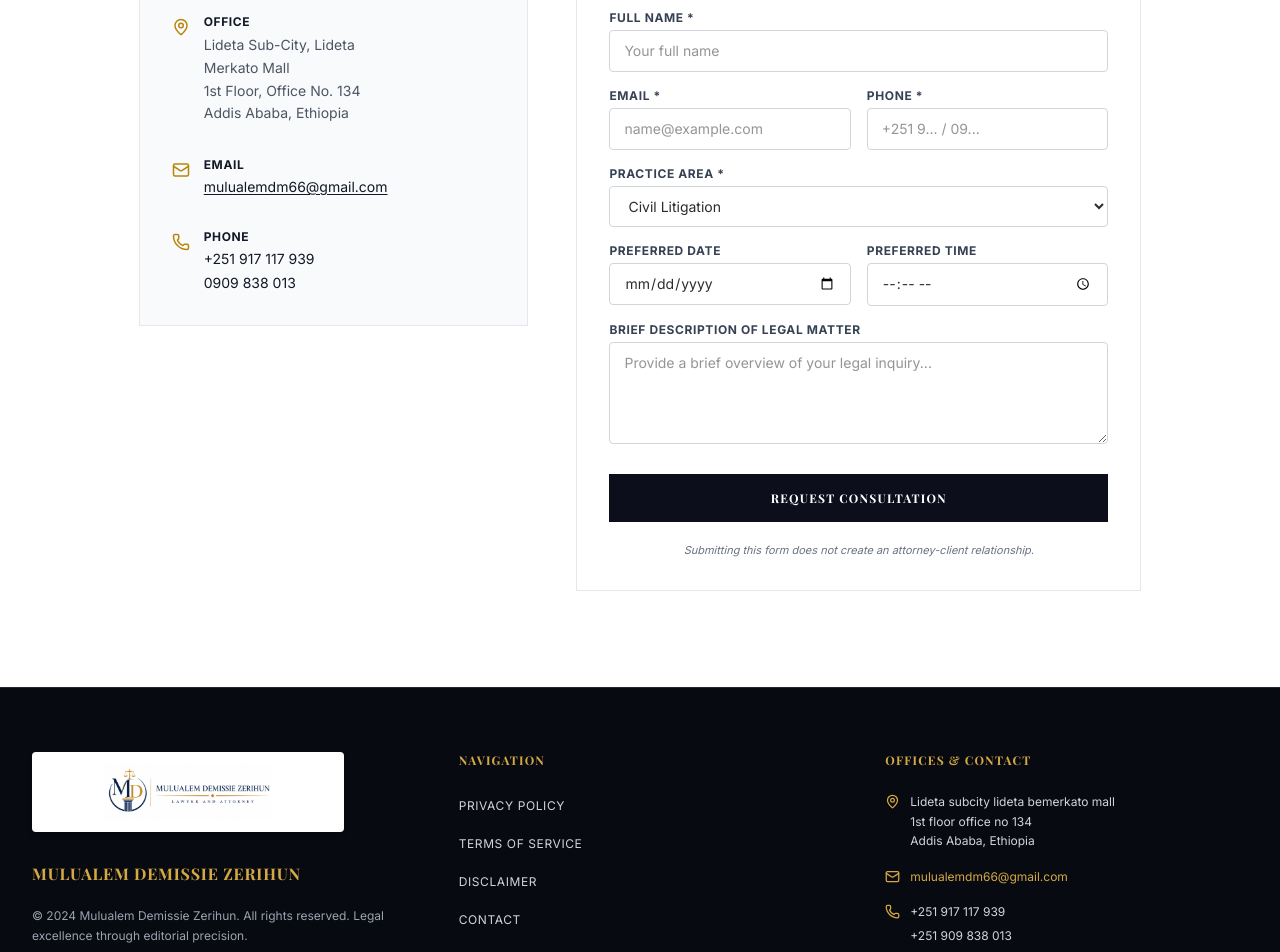
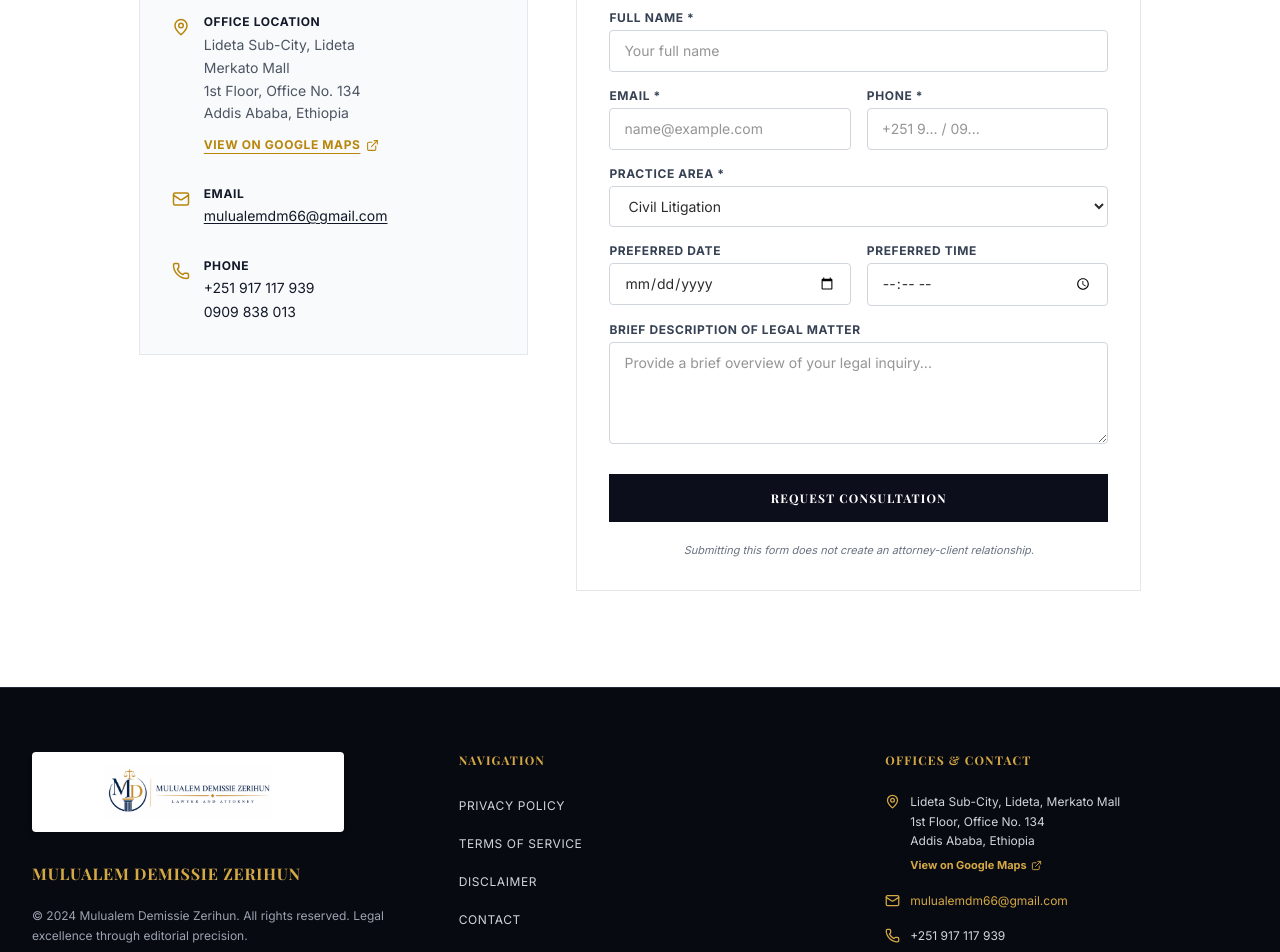
Before and after one commit to yordy11/mulualem-demissie-law, a Next.js app: page /contact in a window 1280 px wide. Shown: the part 500-1452 px from the top of the page. Built offline with nearby package versions, Linux system fonts and the light colour scheme; a web font is replaced by a local one.

Commit message:
feat: link office address to official Google Maps business location

```diff
--- a/app/components/Footer.tsx
+++ b/app/components/Footer.tsx
@@ -1,6 +1,6 @@
 import Link from "next/link";
 import Image from "next/image";
-import { Phone, Mail, MapPin } from "lucide-react";
+import { Phone, Mail, MapPin, ExternalLink } from "lucide-react";
 
 const navigationLinks = [
   { label: "Privacy Policy", href: "/privacy" },
@@ -8,6 +8,9 @@ const navigationLinks = [
   { label: "Disclaimer", href: "/disclaimer" },
   { label: "Contact", href: "/contact" },
 ];
+
+const googleMapsUrl =
+  "https://www.google.com/maps/place/Mulualem+Damissie+attorney+and+consultant+at+law+law/@9.0063465,38.7315822,17z/data=!3m1!4b1!4m6!3m5!1s0x164b87e84f1a8003:0x3fa25d85b5c1bdf0!8m2!3d9.0063465!4d38.7315822!16s%2Fg%2F11xd2mp3n0?entry=ttu";
 
 export default function Footer() {
   return (
@@ -82,13 +85,24 @@ export default function Footer() {
             <div className="text-xs text-[#D1D5DB] space-y-3 leading-relaxed">
               <div className="flex items-start gap-2.5">
                 <MapPin size={15} className="text-[#D4A843] shrink-0 mt-0.5" />
-                <p>
-                  Lideta subcity lideta bemerkato mall
-                  <br />
-                  1st floor office no 134
-                  <br />
-                  Addis Ababa, Ethiopia
-                </p>
+                <div>
+                  <p>
+                    Lideta Sub-City, Lideta, Merkato Mall
+                    <br />
+                    1st Floor, Office No. 134
+                    <br />
+                    Addis Ababa, Ethiopia
+                  </p>
+                  <a
+                    href={googleMapsUrl}
+                    target="_blank"
+                    rel="noopener noreferrer"
+                    className="inline-flex items-center gap-1 mt-1.5 text-[11px] font-bold text-[#D4A843] hover:underline"
+                  >
+                    <span>View on Google Maps</span>
+                    <ExternalLink size={11} />
+                  </a>
+                </div>
               </div>
 
               <div className="flex items-center gap-2.5 pt-1">
--- a/app/contact/page.tsx
+++ b/app/contact/page.tsx
@@ -3,7 +3,7 @@
 import { useState } from "react";
 import Navbar from "../components/Navbar";
 import Footer from "../components/Footer";
-import { Mail, Phone, MapPin, CheckCircle2 } from "lucide-react";
+import { Mail, Phone, MapPin, CheckCircle2, ExternalLink } from "lucide-react";
 
 const practiceAreas = [
   "Civil Litigation",
@@ -13,6 +13,9 @@ const practiceAreas = [
   "Employment & Labour Law",
   "Dispute Resolution",
 ];
+
+const googleMapsUrl =
+  "https://www.google.com/maps/place/Mulualem+Damissie+attorney+and+consultant+at+law+law/@9.0063465,38.7315822,17z/data=!3m1!4b1!4m6!3m5!1s0x164b87e84f1a8003:0x3fa25d85b5c1bdf0!8m2!3d9.0063465!4d38.7315822!16s%2Fg%2F11xd2mp3n0?entry=ttu";
 
 export default function ContactPage() {
   const [fullName, setFullName] = useState("");
@@ -100,12 +103,12 @@ export default function ContactPage() {
             </div>
 
             <div className="space-y-6 text-sm text-[#374151]">
-              {/* Office Location */}
+              {/* Office Location with Direct Google Maps Link */}
               <div className="flex items-start gap-3.5">
                 <MapPin size={18} className="text-[#B8860B] shrink-0 mt-1" />
                 <div>
                   <h3 className="text-xs font-bold text-[#111827] uppercase tracking-wider mb-1">
-                    Office
+                    Office Location
                   </h3>
                   <p className="text-xs sm:text-sm leading-relaxed text-[#4B5563]">
                     Lideta Sub-City, Lideta
@@ -116,6 +119,15 @@ export default function ContactPage() {
                     <br />
                     Addis Ababa, Ethiopia
                   </p>
+                  <a
+                    href={googleMapsUrl}
+                    target="_blank"
+                    rel="noopener noreferrer"
+                    className="inline-flex items-center gap-1.5 mt-3 text-xs font-bold text-[#B8860B] hover:text-[#92400E] underline underline-offset-4 uppercase tracking-wider transition-colors"
+                  >
+                    <span>View on Google Maps</span>
+                    <ExternalLink size={13} />
+                  </a>
                 </div>
               </div>
 
--- a/app/layout.tsx
+++ b/app/layout.tsx
@@ -50,6 +50,13 @@ const jsonLd = {
     "Professional, strategic, and client-focused legal representation in Civil Litigation, Contract Law, Corporate & Commercial Law, Real Estate, and Dispute Resolution.",
   telephone: ["+251917117939", "+251909838013"],
   email: "mulualemdm66@gmail.com",
+  hasMap:
+    "https://www.google.com/maps/place/Mulualem+Damissie+attorney+and+consultant+at+law+law/@9.0063465,38.7315822,17z/data=!3m1!4b1!4m6!3m5!1s0x164b87e84f1a8003:0x3fa25d85b5c1bdf0!8m2!3d9.0063465!4d38.7315822!16s%2Fg%2F11xd2mp3n0?entry=ttu",
+  geo: {
+    "@type": "GeoCoordinates",
+    latitude: 9.0063465,
+    longitude: 38.7315822,
+  },
   address: {
     "@type": "PostalAddress",
     streetAddress: "Lideta Merkato Mall, 1st Floor, Office No. 134",
```
